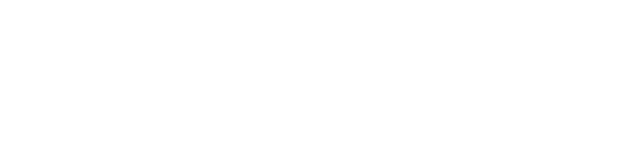
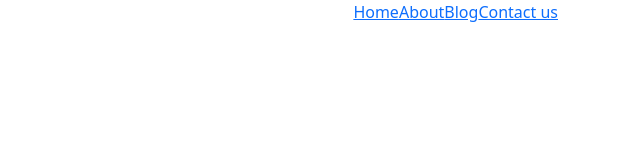
Before and after one commit to sajidhasan15/wp-function, a plain HTML site: page index.html in a window 1280 px wide. Shown: the whole page, without its empty margins (640-1280 px from the left). Drawn offline with Linux system fonts and the light colour scheme.

Commit message:
Navbar updated

```diff
--- a/index.html
+++ b/index.html
@@ -14,11 +14,23 @@
     <link href="https://fonts.googleapis.com/css2?family=Roboto:wght@400;500;700&display=swap" rel="stylesheet">
     <title>Bootstrap</title>
 </head>
-<body>
-    <script type="text/javascript">
-        console.log('Nurrrrrrrrrr');
-    </script>
-
+<body class="blog">
+    <div id="top-navigation">
+        <div class="container">
+            <div class="row justify-content-end">
+                <div class="col-md-6">
+                    <div class="main-menu">
+                        <ul class="top-menu d-flex flex-row navigation top-menu justify-content-end list-unstyled list-inline">
+                            <li class="menu-item"><a href="index.html">Home</a></li>
+                            <li class="menu-item"><a href="about.html">About</a></li>
+                            <li class="menu-item"><a href="blog.html">Blog</a></li>
+                            <li class="menu-item"><a href="contact.html">Contact us</a></li>
+                        </ul>
+                    </div>
+                </div>
+            </div>
+        </div>
+    </div>
 
 
     <script src="assets/js/bootstrap.min.js"></script>
--- a/style.css
+++ b/style.css
@@ -0,0 +1 @@
+/* style */
```
